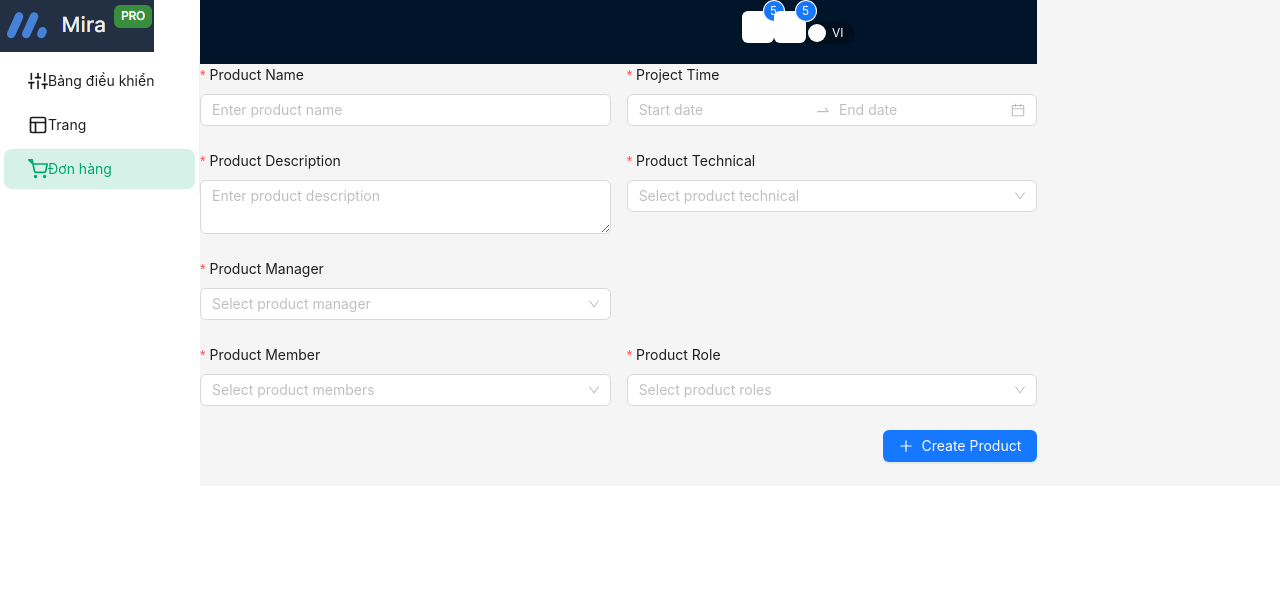
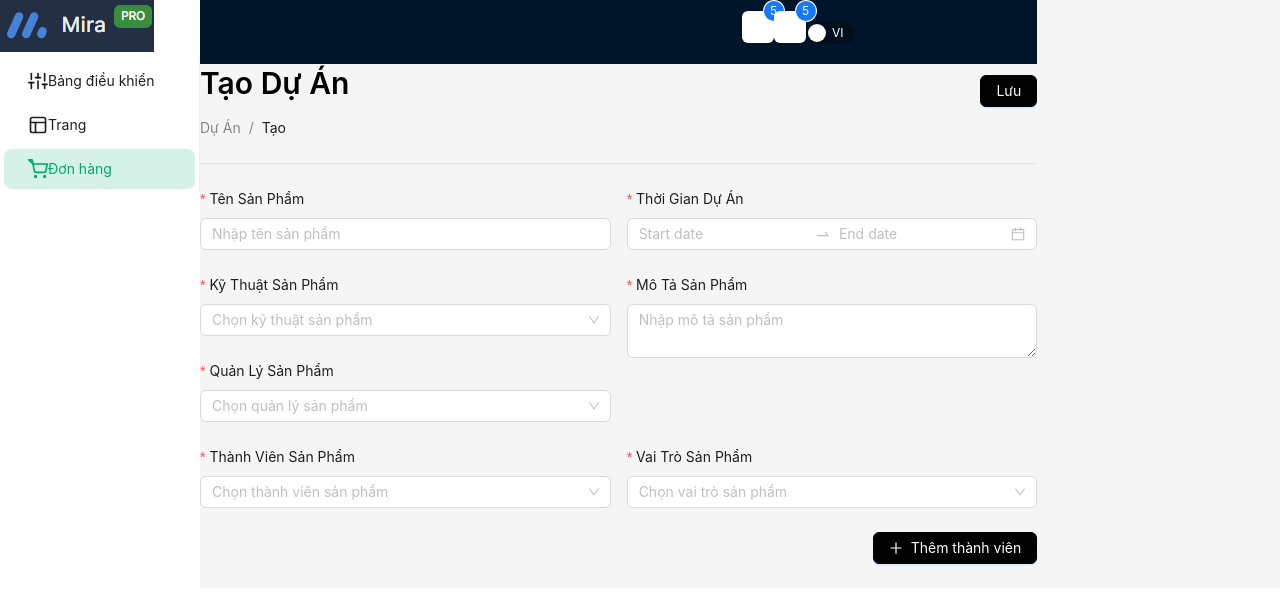
Before and after one commit to m1nhnguy3n/final-project-ojt08-fontend, a React (Vite) app: page /project/create in a window 1280 px wide. Shown: the top 604 px of the page. Built offline with nearby package versions, Linux system fonts and the light colour scheme.

Commit message:
Feat/emptw19: Create project

```diff
--- a/src/locales/en.json
+++ b/src/locales/en.json
@@ -53,5 +53,34 @@
         "TABLE3_TEXT6": "Help center access",
         "TABLE3_TEXT7": "Phone & email support",
         "TABLE3_TEXT8": "Contact Us"
+    },
+    "PROJECTS": {
+        "PRODUCT" : "Product Name",
+        "PRODUCT1" : "Enter product name",
+        "DESCRIPTION" : "Product Description",
+        "PRODUCT2" : "Enter product description",
+        "MANAGER" : "Product Manager",
+        "MANAGER1" : "Select product manager",
+        "SELECT1" : "Manager 1",
+        "SELECT2" : "Manager 2",
+        "SELECT3" : "Manager 3",
+        "TIME" : "Project Time",
+        "TECHNICAL" : "Product Technical",
+        "TECHNICAL1" : "Select product technical",
+        "SELECT4" : "Technical 1",
+        "SELECT5" : "Technical 2",
+        "SELECT6" : "Technical 3",
+        "MEMBER" : "Product Member",
+        "MEMBER1" : "Select product members",
+        "SELECT7" : "Member 1",
+        "SELECT8" : "Member 2",
+        "SELECT9" : "Member 3",
+        "ROLE" : "Product Role",
+        "ROLE1" : "Select product roles",
+        "CREATE" : "Add member",
+        "CREATEPROJECT" : "Create Project",
+        "SAVEPROJECT" : "Save",
+        "PROJECT5" : "Project",
+        "CREATE1" : "Create"
     }
 }
--- a/src/locales/vi.json
+++ b/src/locales/vi.json
@@ -9,5 +9,34 @@
         "LOG_OUT": "Đăng xuất",
         "UX_DESIGNER": "nhà thiết kế UX",
         "SEARCH_CATEGORY": "Tìm kiếm danh mục..."
+    },
+    "PROJECTS": {
+        "PRODUCT" : "Tên Sản Phẩm",
+        "PRODUCT1" : "Nhập tên sản phẩm",
+        "DESCRIPTION" : "Mô Tả Sản Phẩm",
+        "PRODUCT2" : "Nhập mô tả sản phẩm",
+        "MANAGER" : "Quản Lý Sản Phẩm",
+        "MANAGER1" : "Chọn quản lý sản phẩm",
+        "SELECT1" : "Quản lý 1",
+        "SELECT2" : "Quản lý 2",
+        "SELECT3" : "Quản lý 3",
+        "TIME" : "Thời Gian Dự Án",
+        "TECHNICAL" : "Kỹ Thuật Sản Phẩm",
+        "TECHNICAL1" : "Chọn kỹ thuật sản phẩm",
+        "SELECT4" : "Kỹ thuật 1",
+        "SELECT5" : "Kỹ thuật 2",
+        "SELECT6" : "Kỹ thuật 3",
+        "MEMBER" : "Thành Viên Sản Phẩm",
+        "MEMBER1" : "Chọn thành viên sản phẩm",
+        "SELECT7" : "Thành viên 1",
+        "SELECT8" : "Thành viên 2",
+        "SELECT9" : "Thành viên 3",
+        "ROLE" : "Vai Trò Sản Phẩm",
+        "ROLE1" : "Chọn vai trò sản phẩm",
+        "CREATE" : "Thêm thành viên",
+        "CREATEPROJECT" : "Tạo Dự Án",
+        "SAVEPROJECT" : "Lưu",
+        "PROJECT5" : "Dự Án",
+        "CREATE1" : "Tạo"
     }
 }
--- a/src/pages/Project/CreateProject/CreateProject.jsx
+++ b/src/pages/Project/CreateProject/CreateProject.jsx
@@ -1,15 +1,46 @@
 import React from 'react';
-import { Form, Input, Select, Row, Col, DatePicker, Button } from 'antd';
-import { PlusOutlined } from '@ant-design/icons';
+import {Form, Input, Select, Row, Col, DatePicker, Button, Divider, Typography, Breadcrumb} from 'antd';
+import {PlusOutlined} from '@ant-design/icons';
+import {useTranslation} from 'react-i18next';
+import {useNavigate} from "react-router-dom";
 
-const { Option } = Select;
+const {Option} = Select;
 
 const ProductForm = () => {
+    const navigate = useNavigate();
+    const {t} = useTranslation();
+
     const onFinish = (values) => {
         console.log('Received values:', values);
     };
 
     return (
+        <div>
+            <Row justify="space-between" align="middle" className='h-max'>
+                <Col span={24} md={12}>
+                    <Typography.Title level={2} style={{color: 'black'}}>{t('PROJECTS.CREATEPROJECT')}</Typography.Title>
+                </Col>
+                <Col span={24} md={12} style={{textAlign: 'right'}}>
+                    <Button onClick={() => navigate('')} type="primary"
+                            style={{
+                                backgroundColor: '#000',
+                                borderColor: '#000',
+                                color: '#fff'
+                            }}>
+                        {t('PROJECTS.SAVEPROJECT')}</Button>
+                </Col>
+            </Row>
+            <Breadcrumb className="my-4 text-[#101011] cursor-pointer">
+                <Breadcrumb.Item onClick={() => {
+                    navigate("/");
+                }}
+                >{t('PROJECTS.PROJECT5')}</Breadcrumb.Item>
+                <Breadcrumb.Item onClick={() => {
+                    navigate("/project");
+                }}
+                >{t('PROJECTS.CREATE1')}</Breadcrumb.Item>
+            </Breadcrumb>
+            <Divider className="divider-dark"/>
             <Form
                 name="product_form"
                 layout="vertical"
@@ -19,50 +50,51 @@ const ProductForm = () => {
                     <Col span={12} xs={24} sm={12} md={24} lg={12} xl={12}>
                         <Form.Item
                             name="productName"
-                        label="Product Name"
-                        rules={[{ required: true, message: 'Please enter product name!' }]}
+                            label={t('PROJECTS.PRODUCT')}
+                            rules={[{required: true, message: 'Please enter product name!'}]}
                         >
-                        <Input placeholder="Enter product name" />
+                            <Input placeholder={t('PROJECTS.PRODUCT1')}/>
                         </Form.Item>
                         <Form.Item
-                        name="productDescription"
-                        label="Product Description"
-                        rules={[{ required: true, message: 'Please enter product description!' }]}
+                            name="productTechnical"
+                            label={t('PROJECTS.TECHNICAL')}
+                            rules={[{required: true, message: 'Please select product technical!'}]}
                         >
-                        <Input.TextArea placeholder="Enter product description" />
+                            <Select placeholder={t('PROJECTS.TECHNICAL1')}>
+                                <Option value="technical1">{t('PROJECTS.SELECT4')}</Option>
+                                <Option value="technical2">{t('PROJECTS.SELECT5')}</Option>
+                                <Option value="technical3">{t('PROJECTS.SELECT6')}</Option>
+                            </Select>
                         </Form.Item>
                         <Form.Item
                             name="productManager"
-                        label="Product Manager"
-                        rules={[{ required: true, message: 'Please select product manager!' }]}
+                            label={t('PROJECTS.MANAGER')}
+                            rules={[{required: true, message: 'Please select product manager!'}]}
                         >
-                        <Select placeholder="Select product manager">
-                            <Option value="manager1">Manager 1</Option>
-                            <Option value="manager2">Manager 2</Option>
-                            <Option value="manager3">Manager 3</Option>
+                            <Select placeholder={t('PROJECTS.MANAGER1')}>
+                                <Option value="manager1">{t('PROJECTS.SELECT1')}</Option>
+                                <Option value="manager2">{t('PROJECTS.SELECT2')}</Option>
+                                <Option value="manager3">{t('PROJECTS.SELECT3')}</Option>
                             </Select>
                         </Form.Item>
                     </Col>
                     <Col span={12} xs={24} sm={12} md={24} lg={12} xl={12}>
                         <Form.Item
                             name="projectTime"
-                        label="Project Time"
-                        rules={[{ required: true, message: 'Please enter project time!' }]}
+                            label={t('PROJECTS.TIME')}
+                            rules={[{required: true, message: 'Please enter project time!'}]}
                         >
                             <Col span={24} xs={24} sm={24} md={24} lg={24} xl={24}>
-                            <DatePicker.RangePicker style={{ width: '100%' }} />
+                                <DatePicker.RangePicker style={{width: '100%'}}/>
                             </Col>
                         </Form.Item>
+
                         <Form.Item
-                        name="productTechnical"
-                        label="Product Technical"
-                        rules={[{ required: true, message: 'Please select product technical!' }]}
+                            name="productDescription"
+                            label={t('PROJECTS.DESCRIPTION')}
+                            rules={[{required: true, message: 'Please enter product description!'}]}
                         >
-                        <Select placeholder="Select product technical">
-                            <Option value="technical1">Technical 1</Option>
-                            <Option value="technical2">Technical 2</Option>
-                            <Option value="technical3">Technical 3</Option>
-                        </Select>
+                            <Input.TextArea placeholder={t('PROJECTS.PRODUCT2')}/>
                         </Form.Item>
                     </Col>
                 </Row>
@@ -70,23 +102,23 @@ const ProductForm = () => {
                     <Col span={12} xs={24} sm={12} md={24} lg={12} xl={12}>
                         <Form.Item
                             name="productMember"
-                        label="Product Member"
-                        rules={[{ required: true, message: 'Please select product member!' }]}
+                            label={t('PROJECTS.MEMBER')}
+                            rules={[{required: true, message: 'Please select product member!'}]}
                         >
-                        <Select mode="multiple" placeholder="Select product members">
-                            <Option value="member1">Member 1</Option>
-                            <Option value="member2">Member 2</Option>
-                            <Option value="member3">Member 3</Option>
+                            <Select mode="multiple" placeholder={t('PROJECTS.MEMBER1')}>
+                                <Option value="member1">{t('PROJECTS.SELECT7')}</Option>
+                                <Option value="member2">{t('PROJECTS.SELECT8')}</Option>
+                                <Option value="member3">{t('PROJECTS.SELECT9')}</Option>
                             </Select>
                         </Form.Item>
                     </Col>
                     <Col span={12} xs={24} sm={12} md={24} lg={12} xl={12}>
                         <Form.Item
                             name="productRole"
-                        label="Product Role"
-                        rules={[{ required: true, message: 'Please select product role!' }]}
+                            label={t('PROJECTS.ROLE')}
+                            rules={[{required: true, message: 'Please select product role!'}]}
                         >
-                        <Select mode="multiple" placeholder="Select product roles">
+                            <Select mode="multiple" placeholder={t('PROJECTS.ROLE1')}>
                                 <Option value="role1">Role 1</Option>
                                 <Option value="role2">Role 2</Option>
                                 <Option value="role3">Role 3</Option>
@@ -97,13 +129,15 @@ const ProductForm = () => {
                 <Row justify="end">
                     <Col>
                         <Form.Item>
-                        <Button type="primary" icon={<PlusOutlined />} htmlType="submit">
-                            Create Product
+                            <Button type="primary" style={{backgroundColor: '#000', borderColor: '#000', color: '#fff'}}
+                                    icon={<PlusOutlined/>} htmlType="submit">
+                                {t('PROJECTS.CREATE')}
                             </Button>
                         </Form.Item>
                     </Col>
                 </Row>
             </Form>
+        </div>
     );
 };
 
```
Also changed, not shown: src/context/AuthContext.jsx (line endings or trailing spaces). Lines whose indentation alone changed are shown as unchanged.
